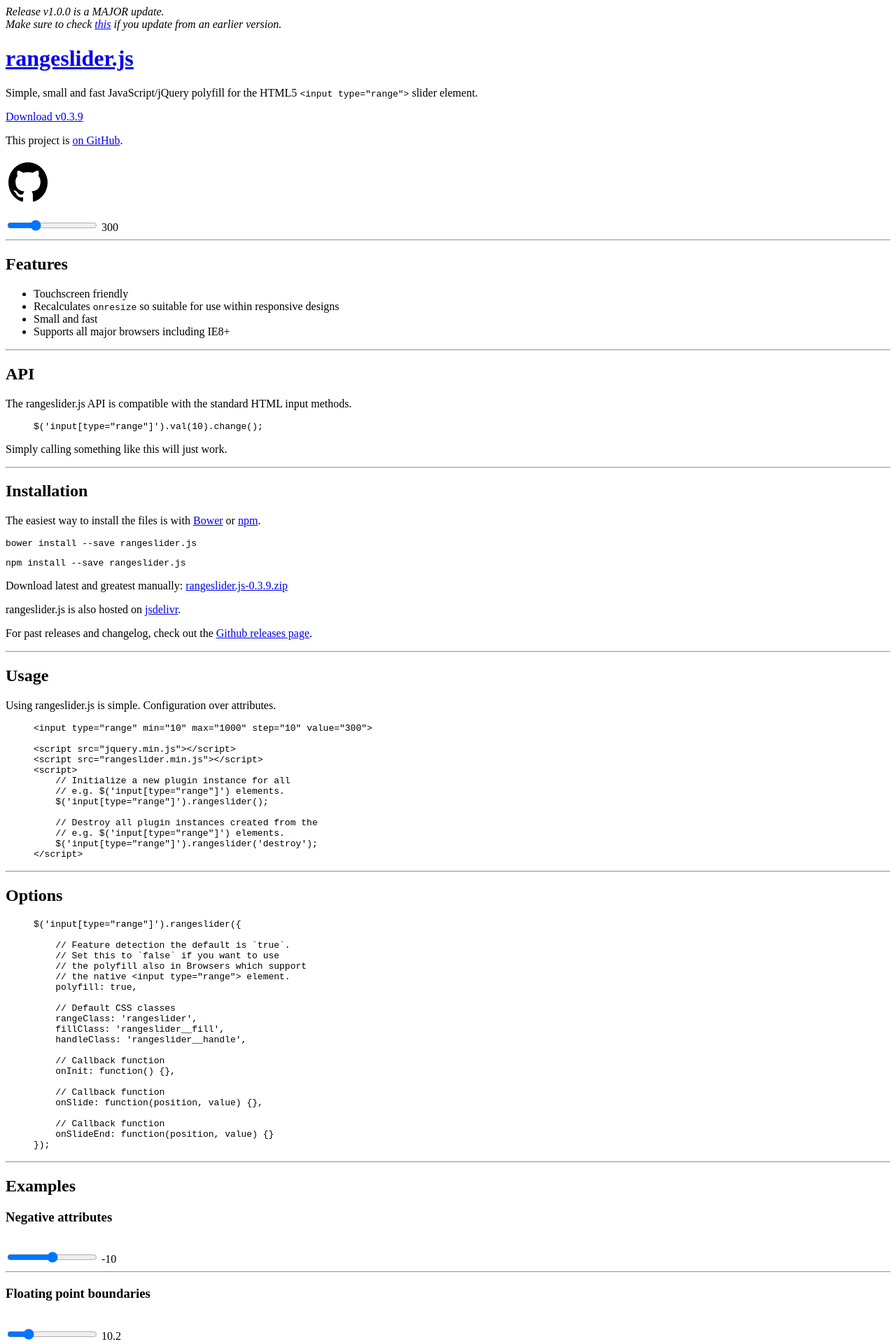
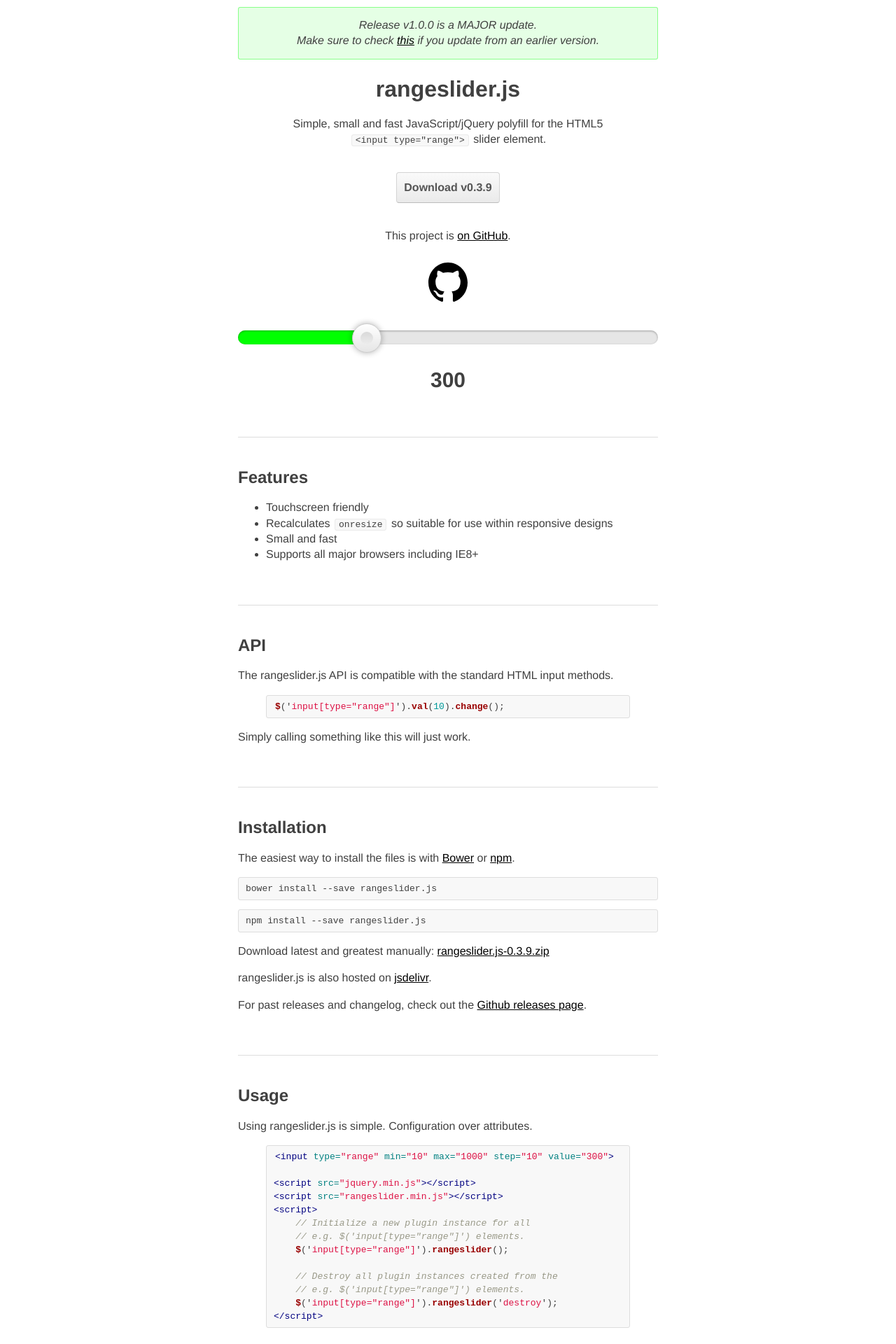
Before and after one commit to andreruffert/rangeslider.js, a Jekyll site: the page built from index.html, in a window 1280 px wide. Shown: the top 1920 px of the page at 70% size. Built offline with Jekyll 4.4.1, drawn with Linux system fonts in a browser that asks for light colours; nearby versions of some CDN libraries; comment, search, counter and statistics services are not loaded.

Commit message:
fix assets path

```diff
--- a/_includes/head.html
+++ b/_includes/head.html
@@ -17,8 +17,8 @@
     <link rel="dns-prefetch" href="//www.google-analytics.com">
     <link rel="dns-prefetch" href="//pbs.twimg.com">
     <link rel="dns-prefetch" href="//platform.twitter.com">
-    <link rel="stylesheet" href="{{ site.baseurl }}stylesheets/main.css">
-    <link rel="stylesheet" href="{{ site.baseurl }}bower_components/rangeslider.js/dist/rangeslider.css">
+    <link rel="stylesheet" href="{{ site.baseurl }}/stylesheets/main.css">
+    <link rel="stylesheet" href="{{ site.baseurl }}/bower_components/rangeslider.js/dist/rangeslider.css">
     <!--[if lt IE 9]>
         <script src="{{ site.baseurl }}bower_components/html5shiv/dist/html5shiv.min.js"></script>
     <![endif]-->
--- a/_includes/scripts.html
+++ b/_includes/scripts.html
@@ -1,5 +1,5 @@
 <script src="//ajax.googleapis.com/ajax/libs/jquery/1.11.1/jquery.min.js"></script>
-<script src="{{ site.baseurl }}bower_components/rangeslider.js/dist/rangeslider.min.js"></script>
+<script src="{{ site.baseurl }}/bower_components/rangeslider.js/dist/rangeslider.min.js"></script>
 <script>
     $(function() {
         var $document   = $(document),
```
